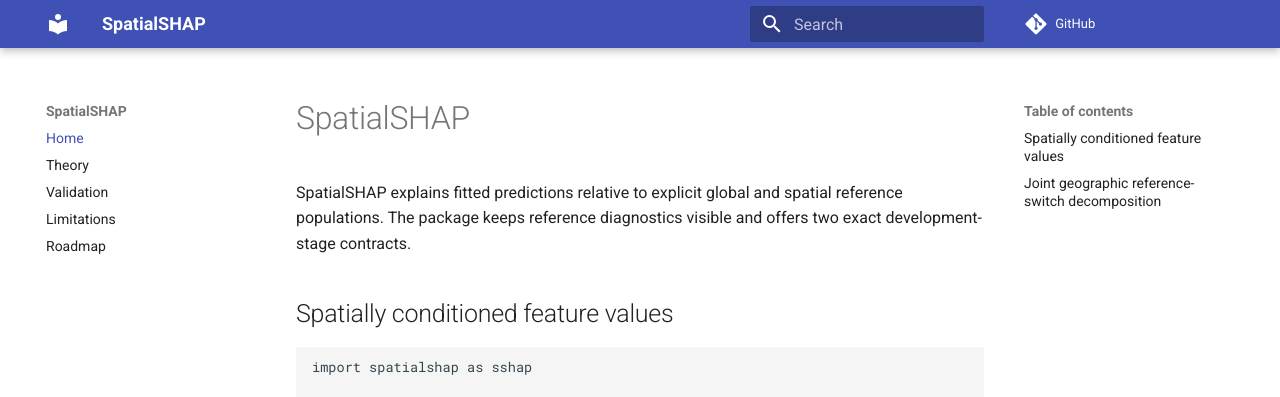
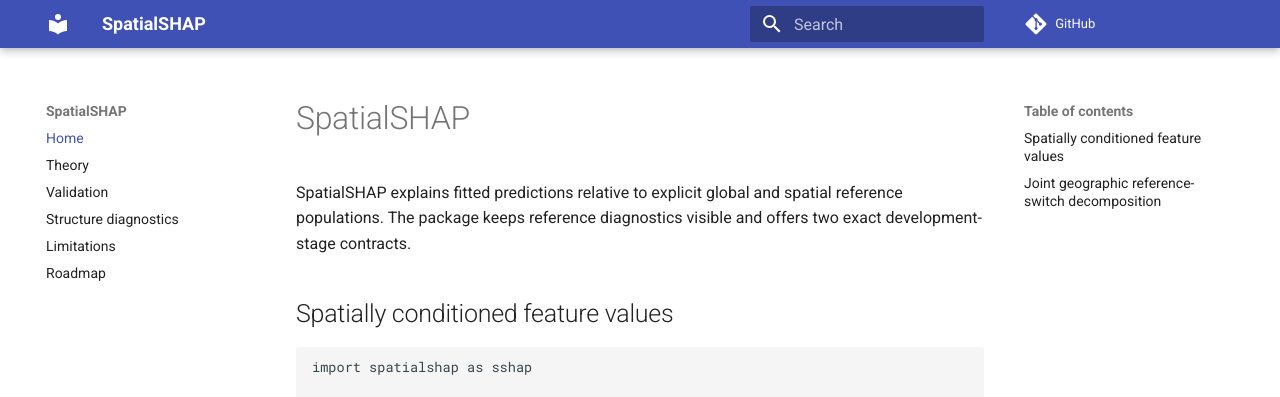
Before and after one commit to hujinghaoabcd/spatialshap, an MkDocs documentation site: the page built from docs/index.md, in a window 1280 px wide. Shown: the top 397 px of the page. Built offline with MkDocs 1.6.1 and Material for MkDocs 9.7.7, drawn with Linux system fonts in a browser that asks for light colours; comment, search, counter and statistics services are not loaded.

Commit message:
Add structure diagnostics documentation

```diff
--- a/mkdocs.yml
+++ b/mkdocs.yml
@@ -7,6 +7,7 @@
   - Home: index.md
   - Theory: theory.md
   - Validation: validation.md
+  - Structure diagnostics: structure_diagnostics.md
   - Limitations: limitations.md
   - Roadmap: roadmap.md
 plugins:
```
